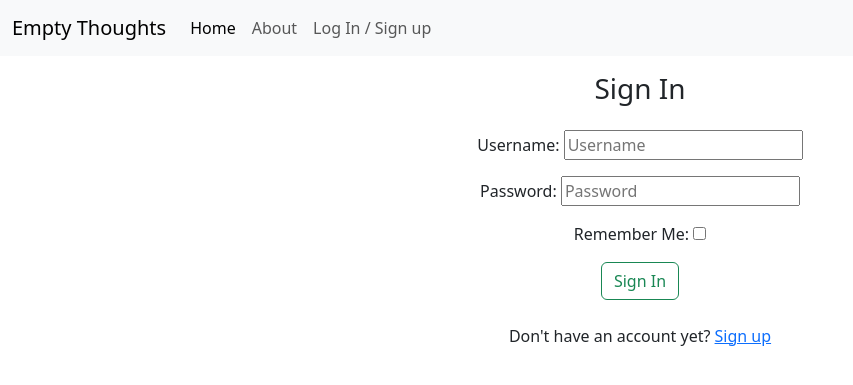
After one commit to AndreeeasN/pp4-empty-thoughts, a Django app: page /accounts/login/ in a window 1280 px wide. The commit adds this page. Shown: the top 385 px of the page, without its empty margins (0-853 px from the left). Run offline with Django 3.2, Linux system fonts and the light colour scheme; some libraries are stand-ins or nearby versions.

Commit message:
Add login/signup/signout functionality

```diff
--- a/pp4_django/urls.py
+++ b/pp4_django/urls.py
@@ -14,7 +14,7 @@ Including another URLconf
     2. Add a URL to urlpatterns:  path('blog/', include('blog.urls'))
 """
 from django.contrib import admin
-from django.urls import path
+from django.urls import path, include
 from thoughts import views
 
 urlpatterns = [
@@ -24,4 +24,5 @@ urlpatterns = [
     path('edit/<thought_id>', views.edit_thought, name='edit'),
     path('delete/<thought_id>', views.delete_thought, name='delete'),
     path('user/<user_id>', views.view_user, name='user'),
+    path('accounts/', include('allauth.urls')),
 ]
--- /dev/null
+++ b/templates/account/login.html
@@ -0,0 +1,33 @@
+{% extends "base.html" %}
+
+{% load i18n %}
+{% load account socialaccount %}
+
+{% block head_title %}{% trans "Sign In" %}{% endblock %}
+
+{% block content %}
+<!-- Sample code taken from Code Institute "I Think Therefore I blog" codealong project -->
+<div class="container text-center">
+    <div class="row">
+        <div class="col-md-8 mt-3 offset-md-2">
+            <h3>{% trans "Sign In" %}</h3>
+        </div>
+    </div>
+    <div class="row">
+        <div class="col-md-8 mt-3 offset-md-2">
+            <form class="login" method="POST" action="{% url 'account_login' %}">
+                {% csrf_token %}
+                {{ form.as_p }}
+                {% if redirect_field_value %}
+                <input type="hidden" name="{{ redirect_field_name }}" value="{{ redirect_field_value }}" />
+                {% endif %}
+                <button class="btn btn-outline-success" type="submit">{% trans "Sign In" %}</button>
+            </form>
+            <br>
+            <p>{% blocktrans %}Don't have an account yet?
+                <a class="link" href="{{ signup_url }}">Sign up</a>
+            {% endblocktrans %}</p>
+        </div>
+    </div>
+</div>
+{% endblock %}
--- a/templates/base.html
+++ b/templates/base.html
@@ -23,8 +23,18 @@
             <a class="nav-link active" aria-current="page" href="/">Home</a>
           </li>
           <li class="nav-item">
-            <a class="nav-link" href="/">Features</a>
+            <a class="nav-link" href="/">About</a>
           </li>
+          {% if user.is_authenticated %}
+            <li class="nav-item">
+              <a class="nav-link" href="{% url 'account_logout' %}">Log Out</a>
+            </li>
+          {% else %}
+            <li class="nav-item">
+              <a class="nav-link" href="{% url 'account_login' %}">Log In / Sign up</a>
+            </li>
+          {% endif %}
+
         </ul>
       </div>
     </div>
```
Also changed, not shown: pp4_django/settings.py (+10 -0 lines), templates/account/logout.html (added, +29 -0 lines), templates/account/signup.html (added, +33 -0 lines), db.sqlite3.
